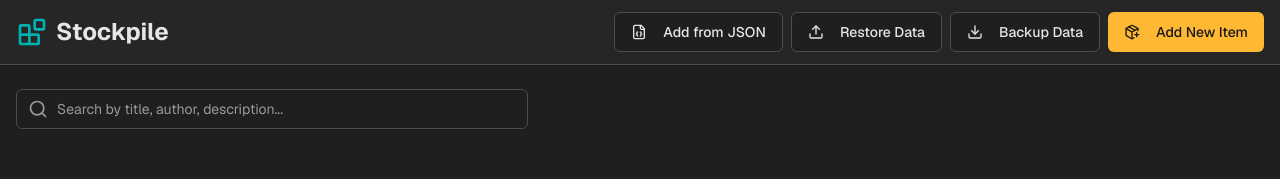
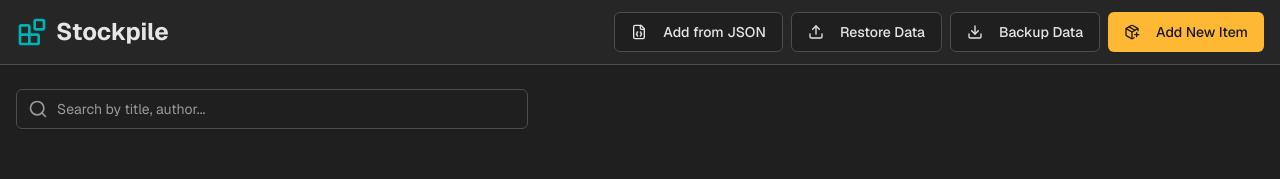
Before and after one commit to flightwithoutwings/stockpile, a Next.js app: page / in a window 1280 px wide. Shown: the top 179 px of the page. Built offline with nearby package versions, Linux system fonts and the light colour scheme.

Commit message:
modify holder text in search bar to match search funtionality

```diff
--- a/src/app/page.tsx
+++ b/src/app/page.tsx
@@ -324,7 +324,7 @@ export default function HomePage() {
           <Search className="absolute left-3 top-1/2 transform -translate-y-1/2 h-5 w-5 text-muted-foreground" />
           <Input
             type="search"
-            placeholder="Search by title, author, description..."
+            placeholder="Search by title, author..."
             value={searchTerm}
             onChange={handleSearchInputChange}
             className="pl-10 w-full max-w-lg shadow-sm text-base"
```
